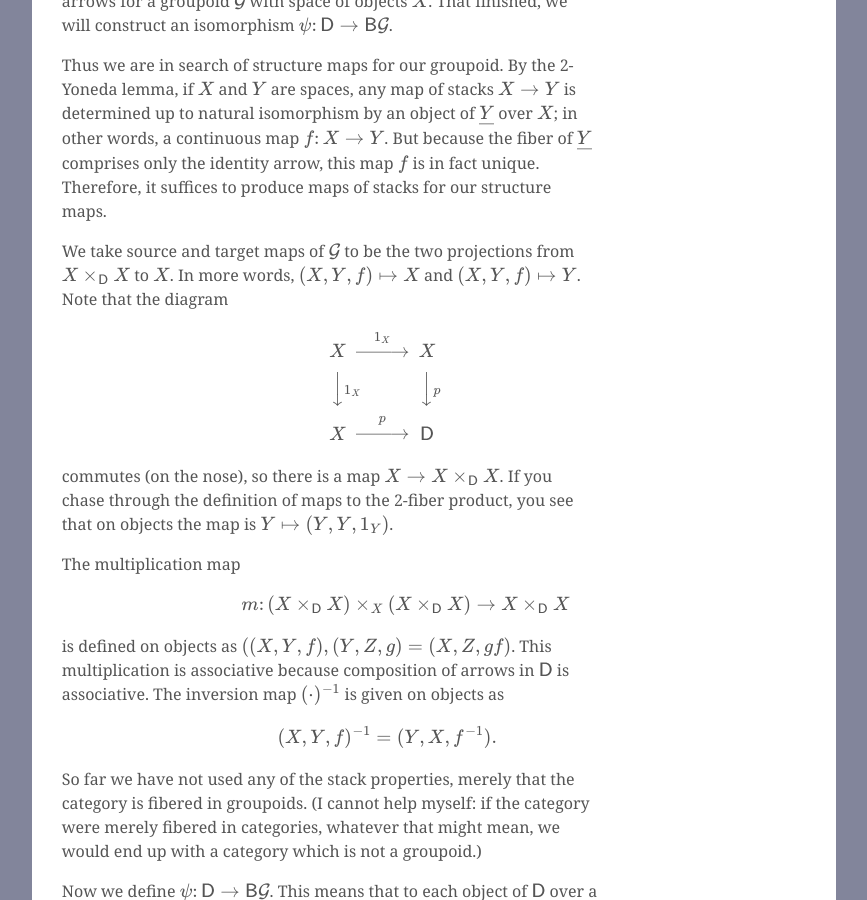
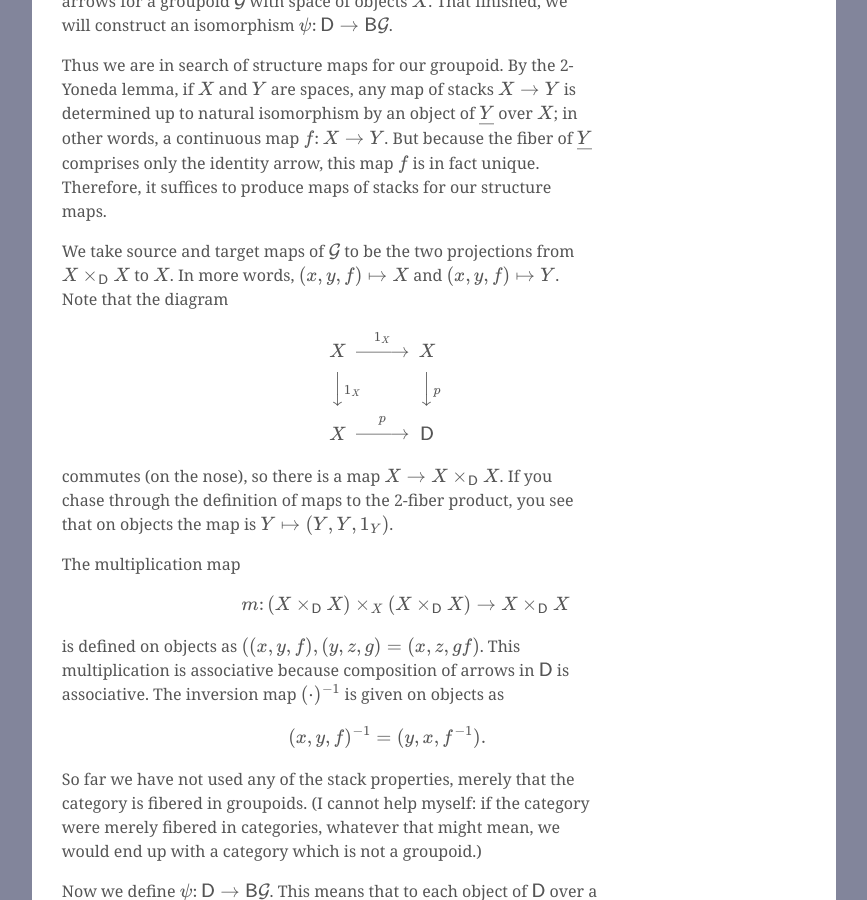
Before and after one commit to ryleelyman/Site, a Jekyll site: the page built from _posts/2022-05-19-Pursued-by-Stacks-6:-Stacks-and-Groupoids.md, in a window 1280 px wide and 900 px high, scrolled down 562 px. Shown: the whole window, without its empty margins (206-1073 px from the left). Built offline with Jekyll 4.4.1, drawn with Linux system fonts in a browser that asks for light colours; formulas are drawn with MathJax 3.

Commit message:
65dos voice: fix the notation a little

```diff
--- a/_posts/2022-05-19-Pursued-by-Stacks-6:-Stacks-and-Groupoids.md
+++ b/_posts/2022-05-19-Pursued-by-Stacks-6:-Stacks-and-Groupoids.md
@@ -38,7 +38,7 @@ Therefore, it suffices to produce maps of stacks for our structure maps.
 
 We take source and target maps of $$\mathcal{G}$$ to be the two projections
 from $$X\times_{\mathsf{D}} X$$ to $$X$$.
-In more words, $$(X,Y,f) \mapsto X$$ and $$(X,Y,f) \mapsto Y$$.
+In more words, $$(x,y,f) \mapsto X$$ and $$(x,y,f) \mapsto Y$$.
 Note that the diagram
 
 $$\require{AMScd}\begin{CD}
@@ -56,11 +56,11 @@ The multiplication map
 
 $$m\colon (X\times_{\mathsf{D}}X)\times_X(X\times_{\mathsf{D}}X) \to X \times_{\mathsf{D}} X$$
 
-is defined on objects as $$((X,Y,f),(Y,Z,g) = (X,Z,gf)$$.
+is defined on objects as $$((x,y,f),(y,z,g) = (x,z,gf)$$.
 This multiplication is associative because composition of arrows in $$\mathsf{D}$$ is associative.
 The inversion map $$(\cdot)^{-1}$$ is given on objects as
 
-$$(X,Y,f)^{-1} = (Y,X,f^{-1}).$$
+$$(x,y,f)^{-1} = (y,x,f^{-1}).$$
 
 So far we have not used any of the stack properties,
 merely that the category is fibered in groupoids.
```
